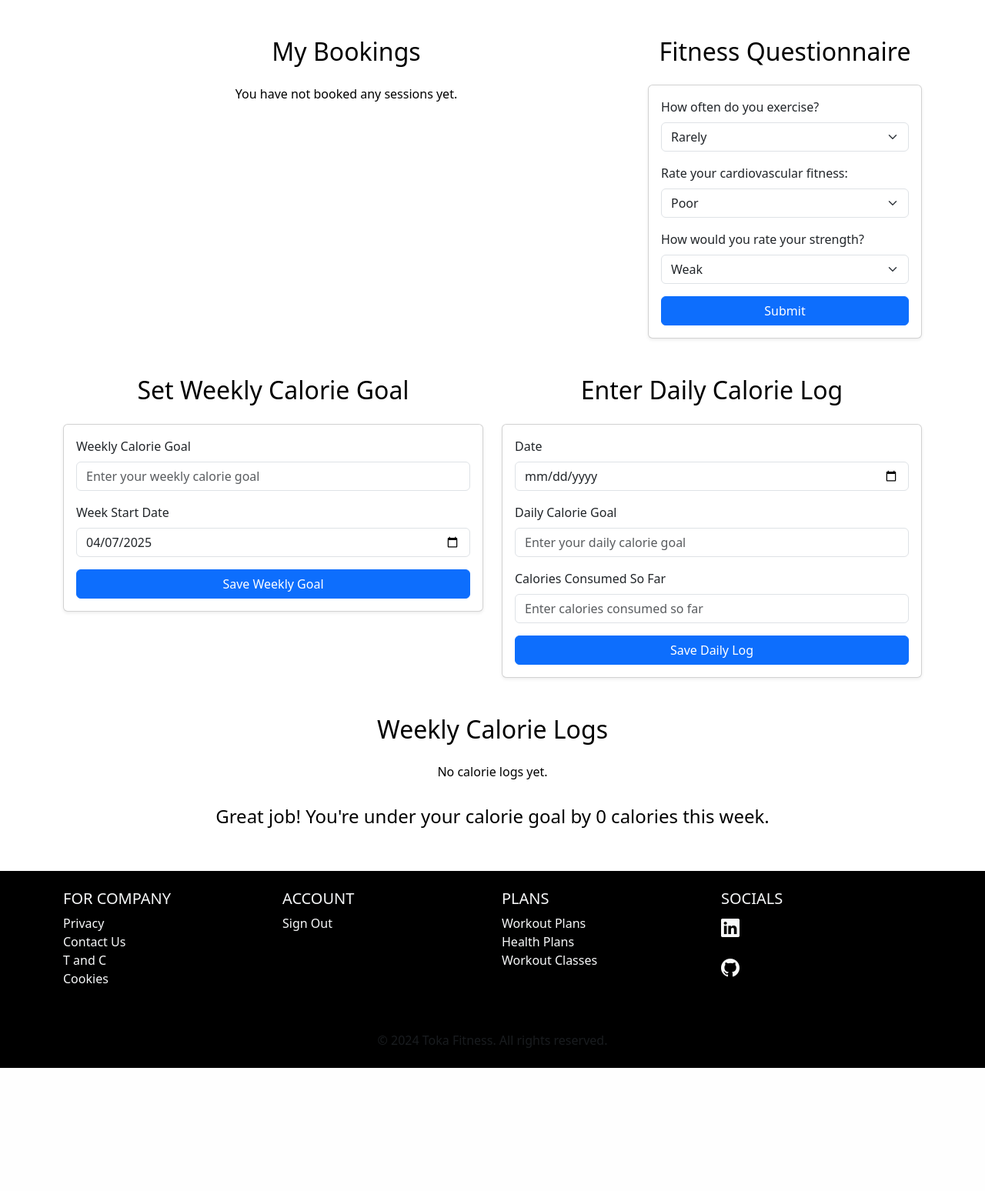
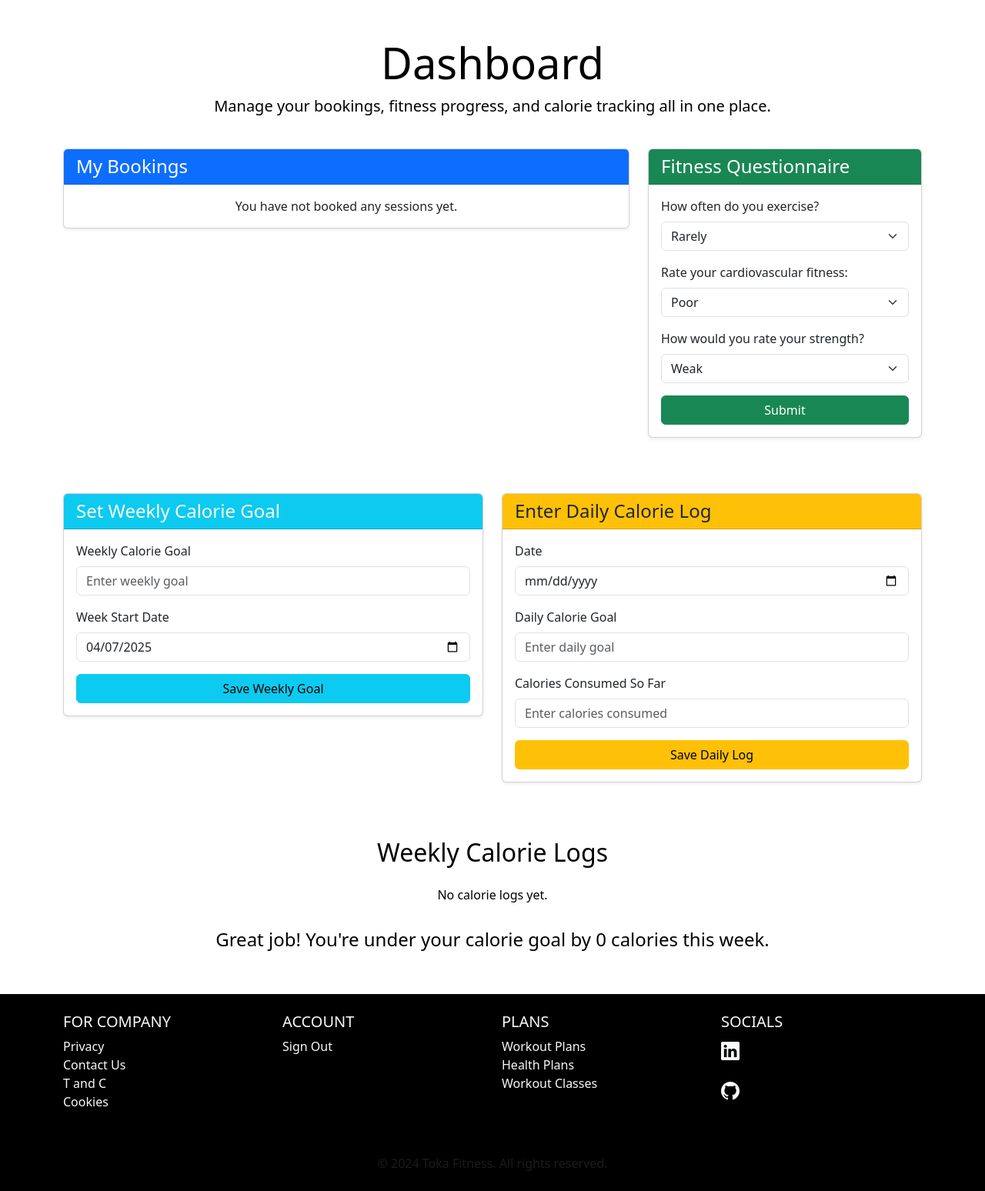
Before and after one commit to b0ssbota/toka3, a Django app: page /dashboard/ in a window 1280 px wide. Shown: the part 108-1656 px from the top of the page at 77% size. Before the commit the page ends 1496 px from the top, so only its background shows below. Run offline with Django 5.2, Linux system fonts and the light colour scheme; the visitor is signed in with stand-in values (Sample User, id 1); data that the repository does not hold is empty; some libraries are stand-ins or nearby versions.

Commit message:
made dashbaord nicer

```diff
--- a/toka/templates/dashboard.html
+++ b/toka/templates/dashboard.html
@@ -3,15 +3,27 @@
 {% block content %}
 <section class="py-5">
   <div class="container">
+
+    <!-- Dashboard Header -->
+    <div class="row mb-4">
+      <div class="col">
+        <h1 class="display-4 text-center">Dashboard</h1>
+        <p class="lead text-center">Manage your bookings, fitness progress, and calorie tracking all in one place.</p>
+      </div>
+    </div>
+
+    <!-- Bookings & Fitness Questionnaire -->
+    <div class="row">
       <!-- Bookings Section -->
-    <div class="row">
-      <div class="col-md-8">
-        <h2 class="text-center mb-4">My Bookings</h2>
+      <div class="col-md-8 mb-4">
+        <div class="card shadow-sm">
+          <div class="card-header bg-primary text-white">
+            <h4 class="mb-0">My Bookings</h4>
+          </div>
+          <div class="card-body">
             {% if bookings %}
-          <div class="card shadow-sm">
-            <div class="card-body p-0">
               <div class="table-responsive">
-                <table class="table table-hover table-bordered mb-0">
+                <table class="table table-hover table-bordered">
                   <thead class="table-dark">
                     <tr>
                       <th class="text-center">Date</th>
@@ -33,7 +45,7 @@
                       <td class="text-center">
                         <form method="post" action="{% url 'cancel_booking' booking.id %}">
                           {% csrf_token %}
-                          <button type="submit" class="btn btn-danger btn-sm">Cancel</button>
+                          <button type="submit" class="btn btn-sm btn-danger">Cancel</button>
                         </form>
                       </td>
                     </tr>
@@ -41,21 +53,23 @@
                   </tbody>
                 </table>
               </div>
+            {% else %}
+              <p class="text-center mb-0">You have not booked any sessions yet.</p>
+            {% endif %}
           </div>
         </div>
-        {% else %}
-          <p class="text-center">You have not booked any sessions yet.</p>
-        {% endif %}
       </div>
 
       <!-- Fitness Questionnaire Section -->
-      <div class="col-md-4">
-        <h2 class="text-center mb-4">Fitness Questionnaire</h2>
+      <div class="col-md-4 mb-4">
         <div class="card shadow-sm">
+          <div class="card-header bg-success text-white">
+            <h4 class="mb-0">Fitness Questionnaire</h4>
+          </div>
           <div class="card-body">
             <form method="post" action="{% url 'dashboard' %}">
               {% csrf_token %}
-              <!-- No hidden action input here so that it's processed as a fitness form -->
+              <!-- No hidden action so this processes as fitness form -->
               <div class="mb-3">
                 <label for="question1" class="form-label">How often do you exercise?</label>
                 <select class="form-select" id="question1" name="question1">
@@ -84,15 +98,15 @@
                 </select>
               </div>
               <div class="d-grid">
-                <button type="submit" class="btn btn-primary">Submit</button>
+                <button type="submit" class="btn btn-success">Submit</button>
               </div>
             </form>
 
             {% if fitness_result %}
-              <div class="mt-4 text-center">
-                <h4>Your Fitness Level: {{ fitness_result.level }}</h4>
+              <div class="mt-3 text-center">
+                <h5>Your Fitness Level: {{ fitness_result.level }}</h5>
                 <p>{{ fitness_result.message }}</p>
-                <a href="{% url 'retake_fitness_questionnaire' %}" class="btn btn-secondary">Retake</a>
+                <a href="{% url 'retake_fitness_questionnaire' %}" class="btn btn-secondary btn-sm">Retake</a>
               </div>
             {% endif %}
           </div>
@@ -100,19 +114,21 @@
       </div>
     </div>
 
-    <!-- Calorie Goal & Daily Log Section -->
+    <!-- Calorie Tracking Section -->
     <div class="row mt-5">
       <!-- Weekly Calorie Goal Form -->
-      <div class="col-md-6">
-        <h2 class="text-center mb-4">Set Weekly Calorie Goal</h2>
+      <div class="col-md-6 mb-4">
         <div class="card shadow-sm">
+          <div class="card-header bg-info text-white">
+            <h4 class="mb-0">Set Weekly Calorie Goal</h4>
+          </div>
           <div class="card-body">
             <form method="post" action="{% url 'dashboard' %}">
               {% csrf_token %}
               <input type="hidden" name="action" value="weekly_goal">
               <div class="mb-3">
                 <label for="weekly_goal_input" class="form-label">Weekly Calorie Goal</label>
-                <input type="number" step="any" class="form-control" id="weekly_goal_input" name="weekly_goal" placeholder="Enter your weekly calorie goal" required
+                <input type="number" step="any" class="form-control" id="weekly_goal_input" name="weekly_goal" placeholder="Enter weekly goal" required
                   value="{% if current_week_goal %}{{ current_week_goal.calorie_goal }}{% endif %}">
               </div>
               <div class="mb-3">
@@ -124,7 +140,7 @@
                 {% endif %}
               </div>
               <div class="d-grid">
-                <button type="submit" class="btn btn-primary">Save Weekly Goal</button>
+                <button type="submit" class="btn btn-info">Save Weekly Goal</button>
               </div>
             </form>
           </div>
@@ -132,9 +148,11 @@
       </div>
 
       <!-- Daily Calorie Log Entry Form -->
-      <div class="col-md-6">
-        <h2 class="text-center mb-4">Enter Daily Calorie Log</h2>
+      <div class="col-md-6 mb-4">
         <div class="card shadow-sm">
+          <div class="card-header bg-warning text-dark">
+            <h4 class="mb-0">Enter Daily Calorie Log</h4>
+          </div>
           <div class="card-body">
             <form method="post" action="{% url 'dashboard' %}">
               {% csrf_token %}
@@ -145,14 +163,14 @@
               </div>
               <div class="mb-3">
                 <label for="calorie_goal_input_day" class="form-label">Daily Calorie Goal</label>
-                <input type="number" step="any" class="form-control" id="calorie_goal_input_day" name="calorie_goal" placeholder="Enter your daily calorie goal" required>
+                <input type="number" step="any" class="form-control" id="calorie_goal_input_day" name="calorie_goal" placeholder="Enter daily goal" required>
               </div>
               <div class="mb-3">
                 <label for="calories_consumed" class="form-label">Calories Consumed So Far</label>
-                <input type="number" step="any" class="form-control" id="calories_consumed" name="calories_consumed" placeholder="Enter calories consumed so far" required>
+                <input type="number" step="any" class="form-control" id="calories_consumed" name="calories_consumed" placeholder="Enter calories consumed" required>
               </div>
               <div class="d-grid">
-                <button type="submit" class="btn btn-primary">Save Daily Log</button>
+                <button type="submit" class="btn btn-warning">Save Daily Log</button>
               </div>
             </form>
           </div>
@@ -160,18 +178,19 @@
       </div>
     </div>
 
-    <!-- Display Weekly Calorie Logs Grouped by Week -->
+    <!-- Weekly Logs Display -->
     <div class="row mt-5">
-      <div class="col-md-12">
+      <div class="col">
         <h2 class="text-center mb-4">Weekly Calorie Logs</h2>
         {% if weekly_logs %}
           {% for week_start, logs in weekly_logs.items %}
             <div class="card shadow-sm mb-4">
-              <div class="card-header">
-                <h5>Week of {{ week_start|date:"M d, Y" }}</h5>
+              <div class="card-header bg-secondary text-white">
+                <h5 class="mb-0">Week of {{ week_start|date:"M d, Y" }}</h5>
               </div>
               <div class="card-body">
-                <table class="table table-bordered">
+                <div class="table-responsive">
+                  <table class="table table-bordered table-striped">
                     <thead class="table-dark">
                       <tr>
                         <th>Date</th>
@@ -197,7 +216,6 @@
                           {% endif %}
                         </td>
                         <td>
-                        <!-- Delete Form for each log -->
                           <form method="post" action="{% url 'dashboard' %}" style="display:inline;">
                             {% csrf_token %}
                             <input type="hidden" name="action" value="delete_log">
@@ -211,6 +229,7 @@
                   </table>
                 </div>
               </div>
+            </div>
           {% endfor %}
         {% else %}
           <p class="text-center">No calorie logs yet.</p>
@@ -218,9 +237,9 @@
       </div>
     </div>
 
-    <!-- Display current week status -->
+    <!-- Current Week Status -->
     <div class="row mt-3">
-      <div class="col-md-12 text-center">
+      <div class="col text-center">
         <h4>{{ weekly_status }}</h4>
       </div>
     </div>
```
Lines whose indentation alone changed are shown as unchanged.
